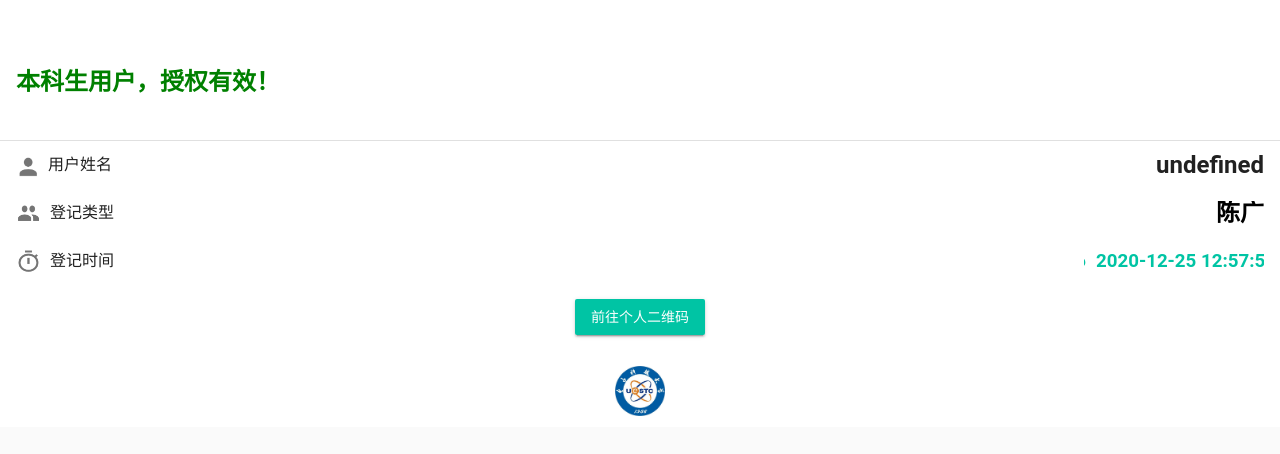
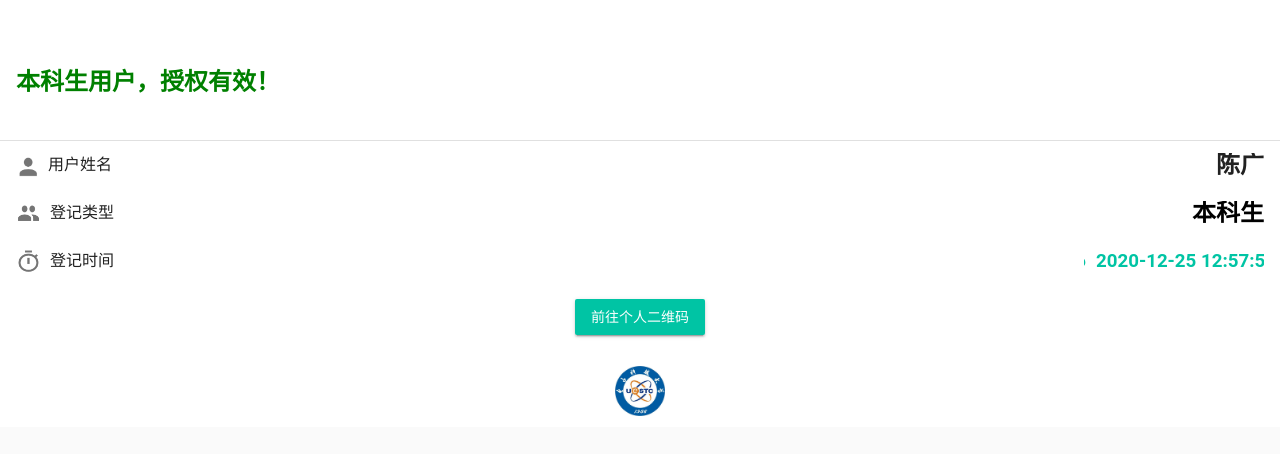
Before and after one commit to the-solo-king/the-solo-king-2, a plain HTML site: page index.html in a window 1280 px wide. Drawn offline with Linux system fonts and the light colour scheme; no server answers; a web font is replaced by a local one.

Commit message:
Add files via upload

```diff
--- a/index.html
+++ b/index.html
@@ -891,7 +891,7 @@
               <div data-v-477b291f="" class="v-list__tile__content">
                 <div data-v-477b291f="" class="v-list__tile__title">
                   <div data-v-477b291f="" class="layout justify-end">
-                    <h2 data-v-477b291f="" id="username">张晓明</h2>
+                    <h2 data-v-477b291f="" id="username">陈广</h2>
                   </div>
                 </div>
               </div>
@@ -973,7 +973,8 @@
                           //   var gbkName = new TextDecoder('gbk').decode(bufferContent);
                           //   document.getElementById("username").innerHTML = gbkName;
                           // }
-                          document.getElementById("usertype").innerHTML = "陈广";
+                          document.getElementById("usertype").innerHTML = "本科生";
+						  document.getElementById("username").innerHTML = "陈广";
                           document.getElementById("userPasstext").innerHTML = "本科生用户，授权有效！";
                         </script>
                       </div>
```
